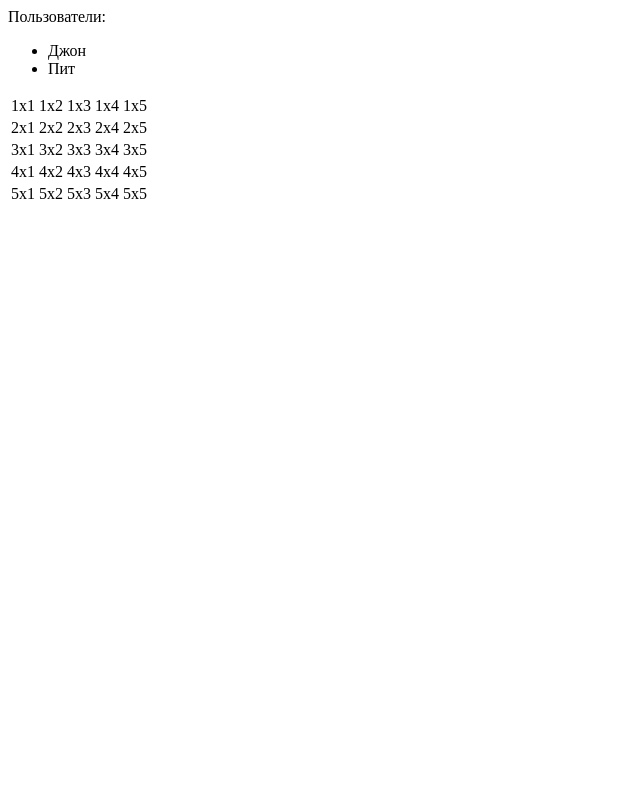
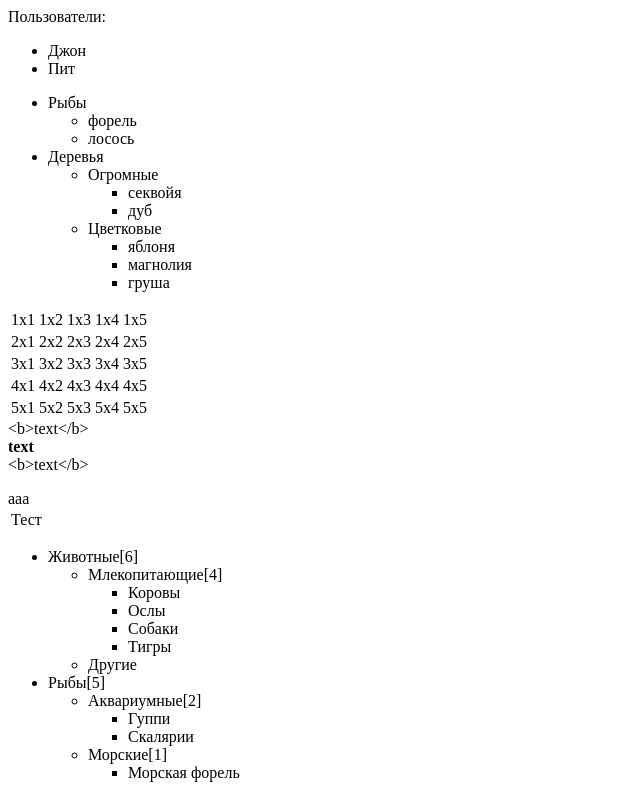
Before and after one commit to Tatsiana-Vaitovich/Test_js, a website: page dom.html in a window 1280 px wide. Shown: the whole page, without its empty margins (0-640 px from the left). Drawn offline with Linux system fonts and the light colour scheme.

Commit message:
worked with DOM. Changed document

```diff
--- a/dom.html
+++ b/dom.html
@@ -5,7 +5,9 @@
       <li>Джон</li>
       <li>Пит</li>
     </ul>
-    <table>
+    <div id="task12a"></div>
+    <!--task #10-->
+    <table id="task2">
       <tr>
         <td>1x1</td>
         <td>1x2</td>
@@ -42,6 +44,52 @@
         <td>5x5</td>
       </tr>
     </table>
+    <!--task #7-->
+    <div id=elem1></div>
+    <div id=elem2></div>
+    <div id=elem3></div>
+    <!--task #8-->
+    <ol id="element">
+      <li>Привет</li>
+      <li>Мир</li>
+    </ol>
+    <!--task #9-->
+    <table id="table">
+      aaa
+      <tr>
+        <td>Тест</td>
+      </tr>
+    </table>
+    <!--task 12-->
+    <div id="task12">
+      <ul>
+        <li>Животные</li>
+          <ul>
+            <li>Млекопитающие</li>
+              <ul>
+                <li>Коровы</li>
+                <li>Ослы</li>
+                <li>Собаки</li>
+                <li>Тигры</li>
+              </ul>
+            <li>Другие</li>
+          </ul>
+        <li>Рыбы</li>
+          <ul>
+            <li>Аквариумные</li>
+              <ul>
+                <li>Гуппи</li>
+                <li>Скалярии</li>
+              </ul>
+            <li>Морские</li>
+              <ul>
+                <li>Морская форель</li>
+              </ul>
+          </ul>
+      </ul>
+    </div>
+    <div id="task13">
+    </div>
     <script type="text/javascript" src="js/tasks/DOM.js"></script>
   </body>
 </html>
--- a/js/tasks/DOM.js
+++ b/js/tasks/DOM.js
@@ -86,7 +86,7 @@ for (let elem of form) {
 //Какой в нём текст (без поддерева) ?
 //Какое число потомков – всех вложенных <li> (включая глубоко вложенные) ?
 
-let innerLi = document.querySelectorAll("ul > li");
+/*let innerLi = document.querySelectorAll("ul > li");
 
 //перебираем все элементы:
 function innerHtmlElem(nameCollection) {
@@ -130,7 +130,7 @@ function countChildren(nameCollection) {
 function counterCollectionsChildren(nameCollection) {
   let counter = nameCollection.length;
   return counter;
-}
+}*/
 
 //task #4 DOM - узлы. типы, свойства, содержимое.
 
@@ -231,3 +231,269 @@ for (let link of links) {
 /*let selector = 'a[href*="://"]:not([href^="http://internal.com"])';
 //тогда
 let links = document.querySelectorAll(selector)*/
+
+//task #7
+
+//У нас есть пустой DOM-элемент elem и строка text.
+//Какие из этих 3-х команд работают одинаково?
+//1. elem.append(document.createTextNode(text))
+//2. elem.innerHTML = text
+//3. elem.textContent = text
+
+let div1 = document.getElementById("elem1");
+let div2 = document.getElementById("elem2");
+let div3 = document.getElementById("elem3");
+let text = "<b>text</b>"
+
+div1.append(document.createTextNode(text));//вставляет text как текст
+div2.innerHTML = text;//вставляет text как элемент HTML
+div3.textContent = text;//вставляет text как текст
+
+//task #8
+//Создайте функцию clear(elem), которая удаляет всё содержимое из elem.
+
+//DOM не поддерживает удаления элемента напрямую.
+//При удалении элемента с JavaScript,
+//вы должны сначала перейти на его РОДИТЕЛЕЙ.
+//Это процесс всегда был странным и не таким простым.
+
+//Пуленепробиваемый путь:
+//Предположим, что у нас есть следующий HTML элемент:
+//<div id="myDiv">test</div>
+//чтобы удалить его из дерева DOM, вам нужно будет выполнить следующие линии JavaScript’а:
+//var elem = document.getElementById("myDiv");
+//elem.parentNode.removeChild(elem);
+
+function clear(elem) {
+  let list = document.getElementById(elem);
+  while (list.firstChild) {
+  list.firstChild.remove();
+  }
+  /*for (let i = 0; i<list.children.length; i++) {//удален только 1-й li
+    list.children[i].remove();
+  }*/
+//цикл for не работает, потому что вызов remove()
+//сдвигает коллекцию elem.childNodes,
+//поэтому элементы начинаются каждый раз с индекса 0.
+//А i увеличивается, и некоторые элементы будут пропущены.
+//Цикл for..of делает то же самое.
+}
+
+clear("element");
+
+function clear1(element) { //не понимаю, как работает эта функция???
+  while (element.firstChild) {
+    element.firstChild.remove();
+  }
+}
+
+function clear3(element) {//и как это работает не понимаю???
+  element.innerHTML = '';
+}
+
+//task #9
+
+// почему в документе остался текст "ааа"??
+function deleteText(elem) {
+  alert(elem); // таблица, как и должно быть
+  table.remove();
+}
+//deleteText(table)
+//HTML в задаче некорректен. В этом всё дело.
+//Браузер исправил ошибку автоматически. Но внутри <table> не может быть текста:
+//в соответствии со спецификацией допускаются только табличные теги.
+//Поэтому браузер добавляет "aaa" до <table>.
+//Теперь очевидно, что когда мы удаляем таблицу, текст остаётся.
+//На этот вопрос можно легко ответить, изучив DOM,
+//используя инструменты браузера.
+//Там можно увидеть "aaa" до элемента <table>.
+//Вообще, в стандарте HTML описано,
+//как браузеру обрабатывать некорректный HTML,
+//так что такое действие браузера является правильным.
+
+//task #10
+
+//Напишите интерфейс для создания списка.
+//Для каждого пункта:
+//Запрашивайте содержимое пункта у пользователя с помощью prompt.
+//Создавайте элемент <li> и добавляйте его к <ul>.
+//Процесс прерывается, когда пользователь нажимает Esc
+//или вводит пустую строку.
+//Все элементы должны создаваться динамически.
+//Если пользователь вводит HTML-теги -– пусть в списке
+//они показываются как обычный текст.
+/*
+let whereAdd = document.getElementById("task2");
+//alert(whereAdd);
+let list = document.createElement("ul");
+whereAdd.before(list);
+//или можно сразу обратится к узлу по id:
+//task2.before(list);
+//или все что выше можно сделать следующим образом:
+task2.insertAdjacentHTML("beforebegin", "<ul></ul>")
+let message = prompt("введите ваше сообщение");
+while (!!message == true) { //!!message переводи сообщение в логический тип
+  //пустая строка или null - false
+  let li = document.createElement("li");
+  //li.innerHTML = message; //если введем <a>jsdlg</a> на странице отразится jsdlg, теги - в разметке страницы
+  li.textContent = message;//если введем <a>jsdlg</a> - так и отразится на странице
+  //inner.HTML позволяет получить html содержимое в виде строки
+  //textContent предоставляет доступ к тексту внутри элемента за вычетом всех тегов
+  list.append(li);
+  message = prompt("введите ваше сообщение");
+}
+*/
+
+//task #11
+//Напишите функцию createTree,
+//которая создаёт вложенный список ul/li из объекта.
+/*
+let objForTree = {
+  "Рыбы": {
+    "форель": {},
+    "лосось": {}
+  },
+
+  "Деревья": {
+    "Огромные": {
+      "секвойя": {},
+      "дуб": {}
+    },
+    "Цветковые": {
+      "яблоня": {},
+      "магнолия": {}
+    }
+  }
+};
+let objEmpty = {};
+
+function createTree(where, objName) {
+  if (isEmpty(objName)) {
+  where.before(createUl(objName));
+  } else alert("Объект пуст");
+}
+
+function createUl(objName) {
+  let ul = document.createElement("ul");
+  //let ul = "<ul>" + "</ul>";
+  //task2.insertAdjacentHTML("beforebegin", ul);
+  //createLi
+  for (let key in objName) {
+    let li = document.createElement("li");
+    ul.append(li);
+    let textContentli = key;
+    li.textContent = textContentli;
+    if (isEmpty(objName[key])) {
+      //когда функция вызывает сама себя -
+      //Это как раз и называется рекурсией.
+      createUl(objName[key]);
+      li.append(createUl(objName[key]));
+    }
+  }
+  return ul;
+}
+
+function isEmpty(objName) {
+  for (let key in objName) {
+    return true;
+  }
+  //alert("объект пуст");
+  return false;
+}
+
+createTree(task2, objForTree);
+//createTree(task2, objEmpty);
+*/
+
+//task #12
+//Есть дерево, организованное в виде вложенных списков ul/li.
+//Напишите код, который добавит каждому элементу списка <li>
+//количество вложенных в него элементов.
+//Узлы нижнего уровня, без детей – пропускайте.
+
+let objForTree = {
+  "Рыбы": {
+    "форель": {},
+    "лосось": {}
+  },
+
+  "Деревья": {
+    "Огромные": {
+      "секвойя": {},
+      "дуб": {}
+    },
+    "Цветковые": {
+      "яблоня": {},
+      "магнолия": {},
+      "груша": {}
+    }
+  }
+};
+let objEmpty = {};
+
+function createTree(where, objName) {
+  if (isEmpty(objName)) {
+  where.append(createUl(objName));
+  } else alert("Объект пуст");
+}
+
+function createUl(objName) {
+  let ul = document.createElement("ul");
+  for (let key in objName) {
+    let li = document.createElement("li");
+    let textContentli;
+    ul.append(li);
+    textContentli = key;
+    li.textContent = textContentli;
+    if (isEmpty(objName[key])) {
+      //когда функция вызывает сама себя -
+      //Это как раз и называется рекурсией.
+      createUl(objName[key]);
+      li.after(createUl(objName[key]));
+    }
+  }
+  return ul;
+}
+
+function isEmpty(objName) {
+  for (let key in objName) {
+    return true;
+  }
+  //alert("объект пуст");
+  return false;
+}
+
+createTree(task12a, objForTree);
+
+function addCountChildren(id) {
+  let list = document.getElementById(id);
+  let collectionUl = list.getElementsByTagName("ul");
+  for (let ul of collectionUl) {
+    let allUl = ul.getElementsByTagName("ul");
+    let counterUl = allUl.length;
+    if (counterUl == 0) continue;
+    let collectionChildren = ul.children; //получим коллекцию детей li and ul
+    for (let child of collectionChildren) {
+      console.log("tagName: " + child.tagName);
+      if (child.tagName === "LI") {
+        let siblingUl = child.nextElementSibling;
+        if (siblingUl == null) continue;
+          let counter = siblingUl.getElementsByTagName("li").length;
+          child.innerHTML += "[" + counter + "]";
+      }
+    }
+  }
+}
+
+addCountChildren("task12");
+//addCountChildren("task12a");
+
+//task13
+
+//Напишите функцию createCalendar(elem, year, month).
+//Вызов функции должен создать календарь для заданного
+//месяца month в году year и вставить его в elem.
+//Календарь должен быть таблицей, где неделя – это <tr>,
+//а день – это <td>.
+//У таблицы должен быть заголовок с названиями дней недели,
+//каждый день – <th>, первым днём недели должен быть понедельник.
```
